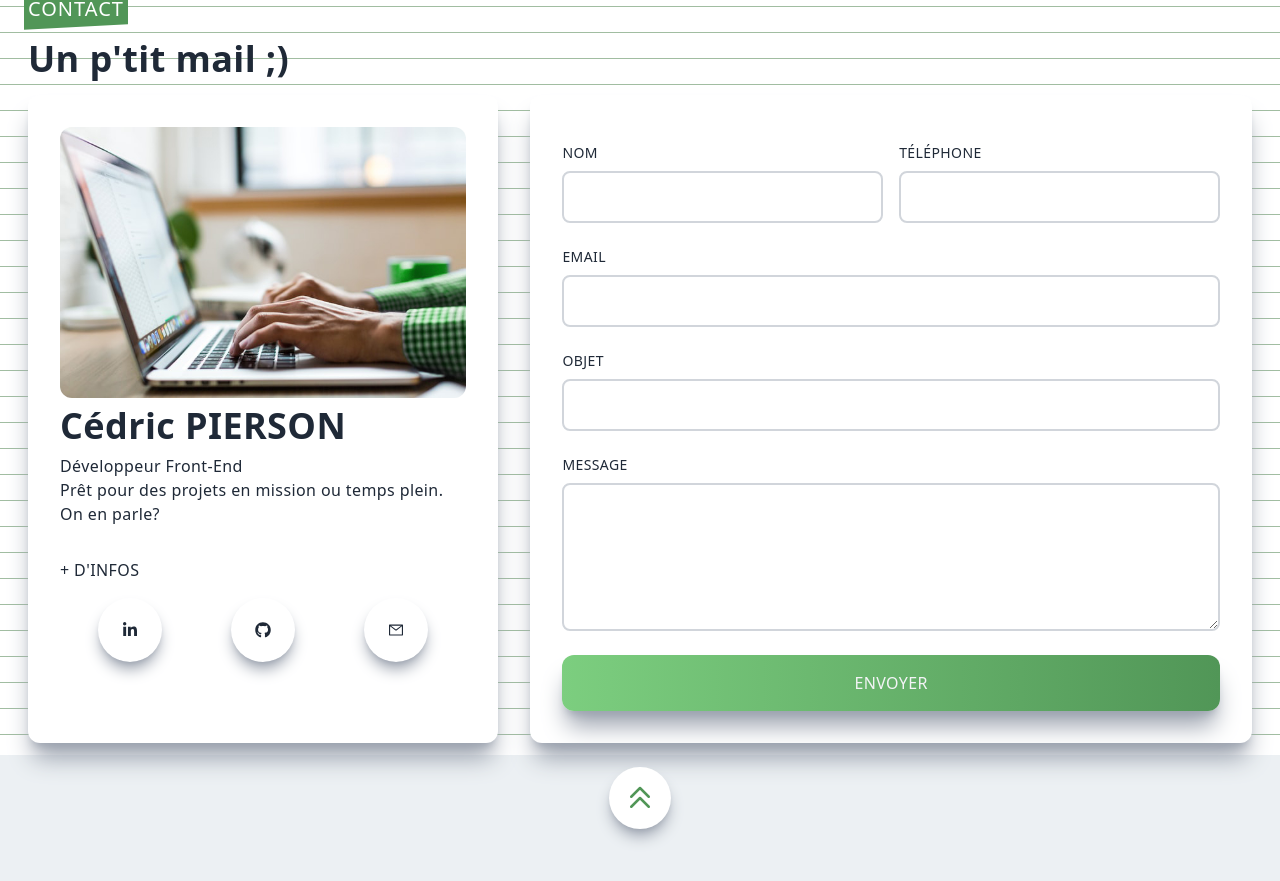
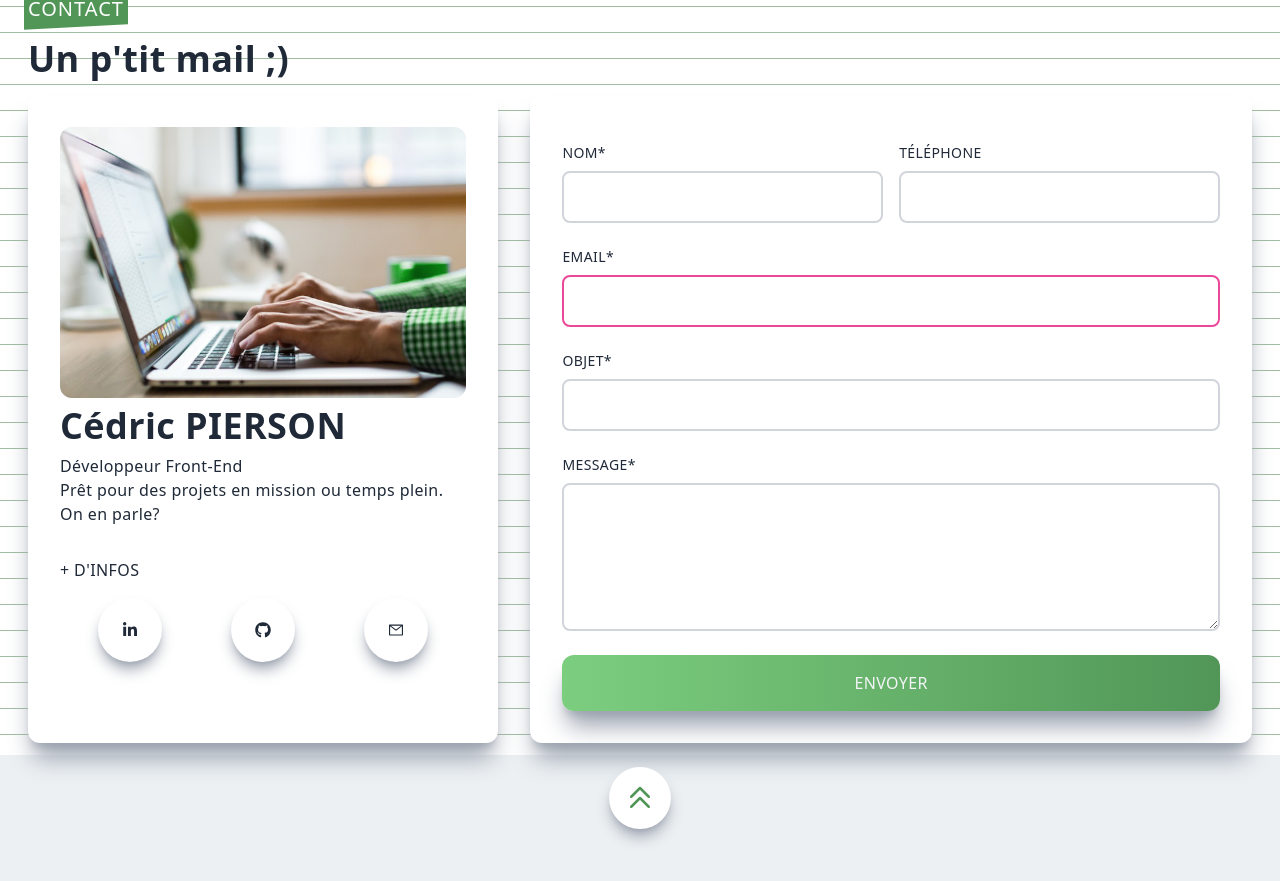
Before and after one commit to cedricpierson/portfolio-nextjs, a Next.js app: page / in a window 1280 px wide. Shown: the part 4014-4895 px from the top of the page. Built offline with nearby package versions, Linux system fonts and the light colour scheme.

Commit message:
fix form

```diff
--- a/components/Contact.jsx
+++ b/components/Contact.jsx
@@ -22,6 +22,7 @@ const Contact = () => {
   const schema = Joi.object({
     name: Joi.string().alphanum().min(3).max(30).required(),
     subject: Joi.string().alphanum().min(3).max(50).required(),
+    phone: Joi.number().min(8).max(10),
     message: Joi.string().alphanum().min(3).max(245).required(),
 
     email: Joi.string()
@@ -34,7 +35,13 @@ const Contact = () => {
     message: "Erreur de saisie",
     email: "Invalide",
   });
-
+  schema.validate({
+    name: name,
+    subject: subject,
+    phone: phone,
+    message: message,
+    email: email,
+  });
   //   Form validation state
   const [errors, setErrors] = useState({});
 
@@ -108,7 +115,6 @@ const Contact = () => {
       setShowFailureMessage(false);
       setButtonText("Send");
     }
-    console.log(name, email, subject, message);
   };
 
   return (
@@ -168,11 +174,11 @@ const Contact = () => {
               <form className="color">
                 <div className="grid md:grid-cols-2 gap-4 w-full py-2">
                   <div className="flex flex-col">
-                    <label className="uppercase text-sm py-2">Nom</label>
+                    <label className="uppercase text-sm py-2">Nom*</label>
                     <input
-                      className=" border-2 rounded-lg p-3 flex border-gray-300 focus:outline-none focus:border-[#519657] focus:ring-1 focus:ring-[#519657]
-                      required disabled:bg-slate-50 disabled:text-slate-500 disabled:border-slate-200 disabled:shadow-none
-                      invalid:border-pink-500 invalid:text-pink-600
+                      className="border-2 rounded-lg p-3 flex border-gray-300 focus:outline-none focus:border-[#519657] focus:ring-1 focus:ring-[#519657]
+                      disabled:bg-slate-50 disabled:text-slate-500 disabled:border-slate-200 disabled:shadow-none
+                      required:border-pink-500 invalid:border-pink-500 invalid:text-pink-600
                       focus:invalid:border-pink-500 focus:invalid:ring-pink-500"
                       type="text"
                       value={name}
@@ -193,10 +199,11 @@ const Contact = () => {
                   </div>
                 </div>
                 <div className="flex flex-col py-2">
-                  <label className="uppercase text-sm py-2">Email</label>
+                  <label className="uppercase text-sm py-2">Email*</label>
                   <input
+                    required
                     className="border-2 rounded-lg p-3 flex border-gray-300 focus:outline-none focus:border-[#519657] focus:ring-1 focus:ring-[#519657]
-                    required disabled:bg-slate-50 disabled:text-slate-500 disabled:border-slate-200 disabled:shadow-none
+                     disabled:bg-slate-50 disabled:text-slate-500 disabled:border-slate-200 disabled:shadow-none
                     invalid:border-pink-500 invalid:text-pink-600
                     focus:invalid:border-pink-500 focus:invalid:ring-pink-500"
                     type="email"
@@ -205,7 +212,7 @@ const Contact = () => {
                   />
                 </div>
                 <div className="flex flex-col py-2">
-                  <label className="uppercase text-sm py-2">Objet</label>
+                  <label className="uppercase text-sm py-2">Objet*</label>
                   <input
                     className="border-2 rounded-lg p-3 flex border-gray-300 focus:outline-none focus:border-[#519657] focus:ring-1 focus:ring-[#519657]
                     required disabled:bg-slate-50 disabled:text-slate-500 disabled:border-slate-200 disabled:shadow-none
@@ -217,7 +224,7 @@ const Contact = () => {
                   />
                 </div>
                 <div className="flex flex-col py-2">
-                  <label className="uppercase text-sm py-2">Message</label>
+                  <label className="uppercase text-sm py-2">Message*</label>
                   <textarea
                     className="border-2 rounded-lg p-3  border-gray-300 focus:outline-none focus:border-[#519657] focus:ring-1 focus:ring-[#519657]
                     required disabled:bg-slate-50 disabled:text-slate-500 disabled:border-slate-200 disabled:shadow-none
--- a/pages/api/sendgrid.js
+++ b/pages/api/sendgrid.js
@@ -4,11 +4,6 @@ require("dotenv").config();
 sendgrid.setApiKey(process.env.NEXT_PUBLIC_SENDGRID_API_KEY);
 
 async function sendEmail(req, res) {
-  console.log(
-    req,
-    process.env.NEXT_PUBLIC_SENDGRID_API_KEY,
-    process.env.NEXT_PUBLIC_EMAIL_FROM
-  );
   try {
     const { email } = req.body;
     console.log(email);
```
